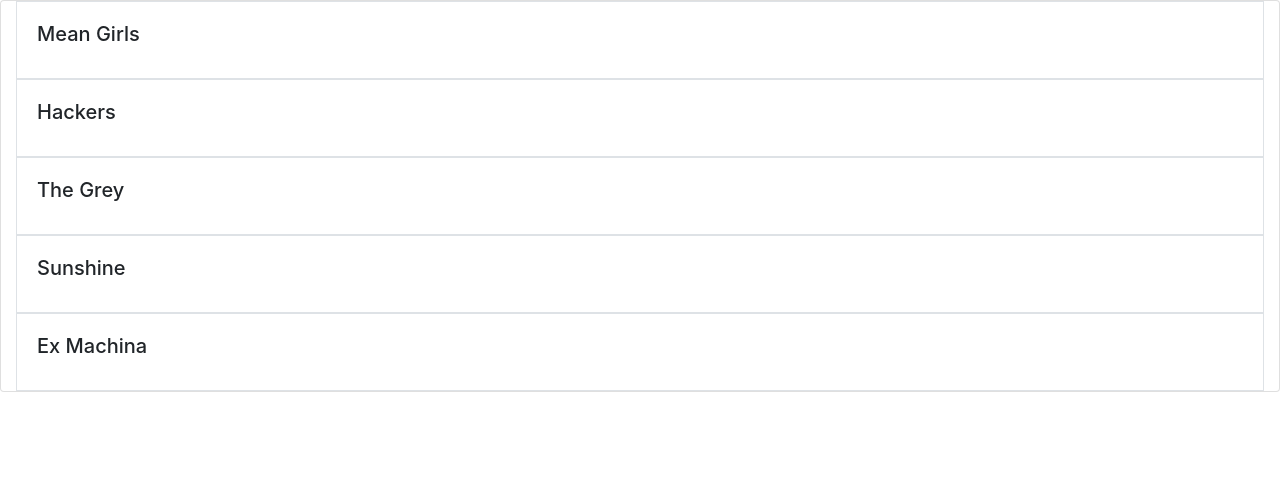
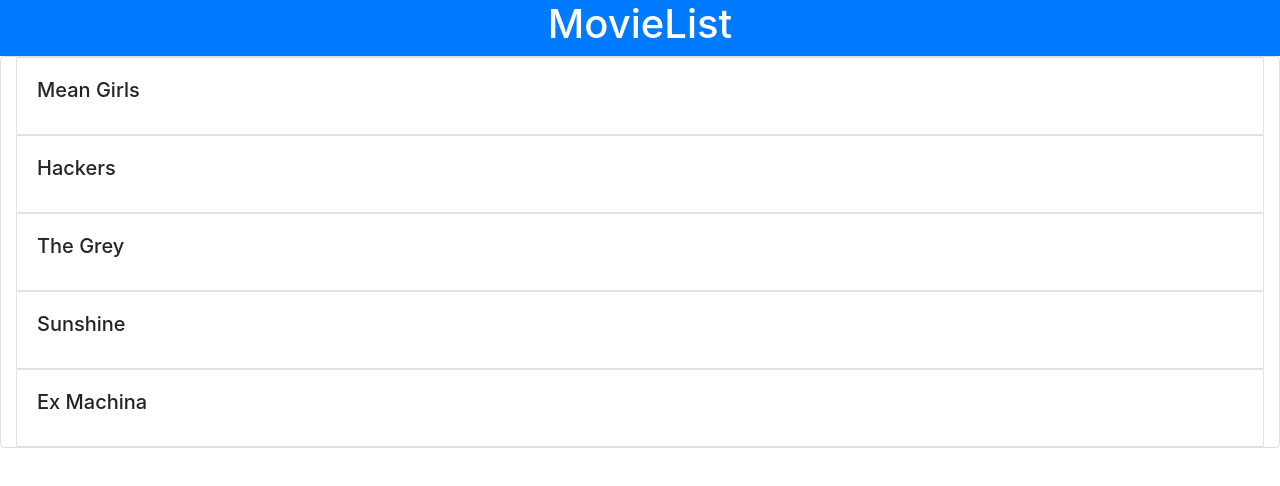
Before and after one commit to qtrangdo/movie_list, a React app: page / in a window 1280 px wide. Shown: the top 486 px of the page. Built offline with nearby package versions, Linux system fonts and the light colour scheme.

Commit message:
Add header

```diff
--- a/src/components/App.js
+++ b/src/components/App.js
@@ -1,14 +1,17 @@
 import React from 'react';
 import MovieItem from './MovieItem';
+import Header from './Header';
 
 
 
 const App = (props) => {
     return (
-        <div className='container-fluid card'>
-            {props.movies.map(movie => <MovieItem key={movie.title} movie={movie} />)}
+        <div>
+            <Header />
+            <div className='container-fluid card'>
+                {props.movies.map(movie => <MovieItem key={movie.title} movie={movie} />)}
+            </div>
         </div>
-
     )
 }
 
--- /dev/null
+++ b/src/components/Header.js
@@ -0,0 +1,14 @@
+import React from 'react';
+
+
+const Header = () => (
+    <div className='container-fluid  bg-primary'>
+        <div className='row'>
+            <div className="text-center text-white mx-auto">
+                <h1>MovieList</h1>
+            </div>
+        </div>
+    </div>
+)
+
+export default Header;
--- a/webpack.config.js
+++ b/webpack.config.js
@@ -22,7 +22,7 @@
     ]
   },
   resolve: {
-    extensions: ['.js', '.jsx', '']
+    extensions: ['.js', '.es6']
   },
   devtool: "source-map"
 };
```
